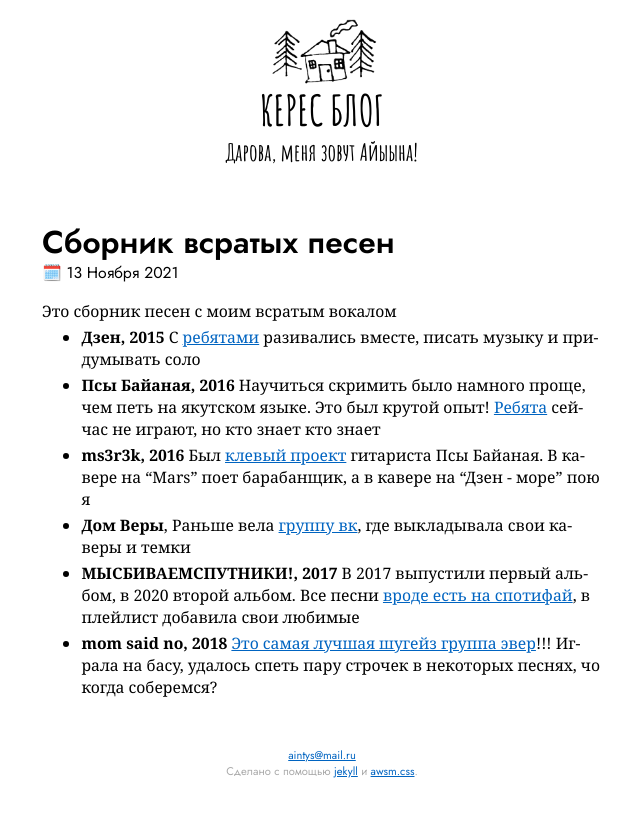
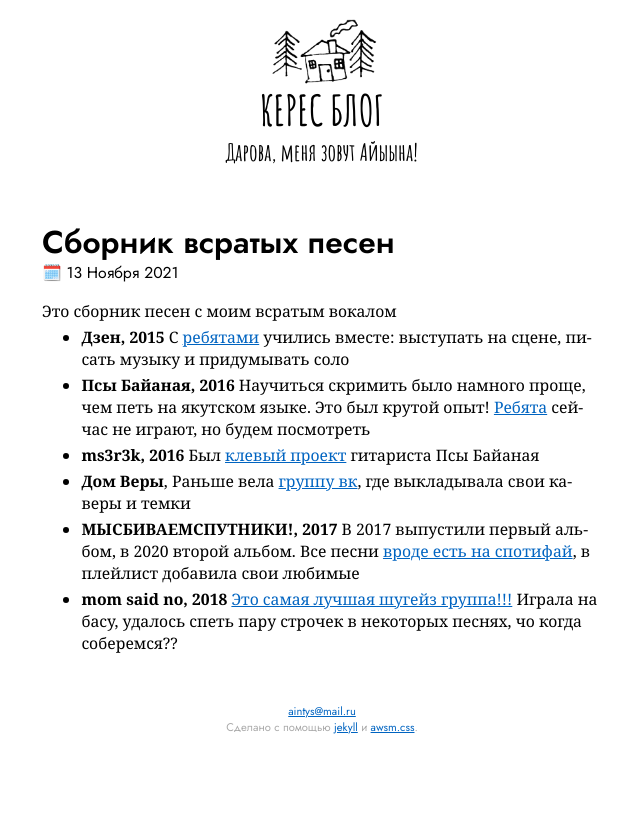
Before and after one commit to keresm/keresaina.github.io, a Jekyll site: the page built from _posts/2021-11-13-playlist.md, in a window 1280 px wide. Shown: the top 817 px of the page, without its empty margins (318-958 px from the left). Built offline with Jekyll 4.4.1, drawn with Linux system fonts in a browser that asks for light colours.

Commit message:
Update 2021-11-13-playlist.md

```diff
--- a/_posts/2021-11-13-playlist.md
+++ b/_posts/2021-11-13-playlist.md
@@ -8,13 +8,13 @@ image_cover: ''
 Это сборник песен с моим всратым вокалом
 
 - **Дзен, 2015**
-С [ребятами](https://vk.com/ddzzeenn) разивались вместе, писать музыку и придумывать соло
+С [ребятами](https://vk.com/ddzzeenn) учились вместе: выступать на сцене, писать музыку и придумывать соло
 
 - **Псы Байаная, 2016**
-Научиться скримить было намного проще, чем петь на якутском языке. Это был крутой опыт! [Ребята](https://vk.com/bayanaydogs) сейчас не играют, но кто знает кто знает
+Научиться скримить было намного проще, чем петь на якутском языке. Это был крутой опыт! [Ребята](https://vk.com/bayanaydogs) сейчас не играют, но будем посмотреть
 
 - **ms3r3k, 2016**
-Был [клевый проект](https://vk.com/ms3r3k) гитариста Псы Байаная. В кавере на "Mars" поет барабанщик, а в кавере на "Дзен - море" пою я
+Был [клевый проект](https://vk.com/ms3r3k) гитариста Псы Байаная
 
 - **Дом Веры**,
 Раньше вела [группу вк](https://vk.com/dommmvery), где выкладывала свои каверы и темки
@@ -23,7 +23,7 @@ image_cover: ''
 В 2017 выпустили первый альбом, в 2020 второй альбом. Все песни [вроде есть на спотифай](https://open.spotify.com/artist/4ci9kRXlViZEShhzfGZi5k), в плейлист добавила свои любимые
 
 - **mom said no, 2018**
-[Это самая лучшая шугейз группа эвер](https://vk.com/tanecmamy)!!! Играла на басу, удалось спеть пару строчек в некоторых песнях, чо когда соберемся?
+[Это самая лучшая шугейз группа!!!](https://vk.com/tanecmamy) Играла на басу, удалось спеть пару строчек в некоторых песнях, чо когда соберемся??
 
 <div id="vk_playlist_280434617_60916510"></div>
 <script type="text/javascript" src="https://vk.com/js/api/openapi.js?169"></script>
```
